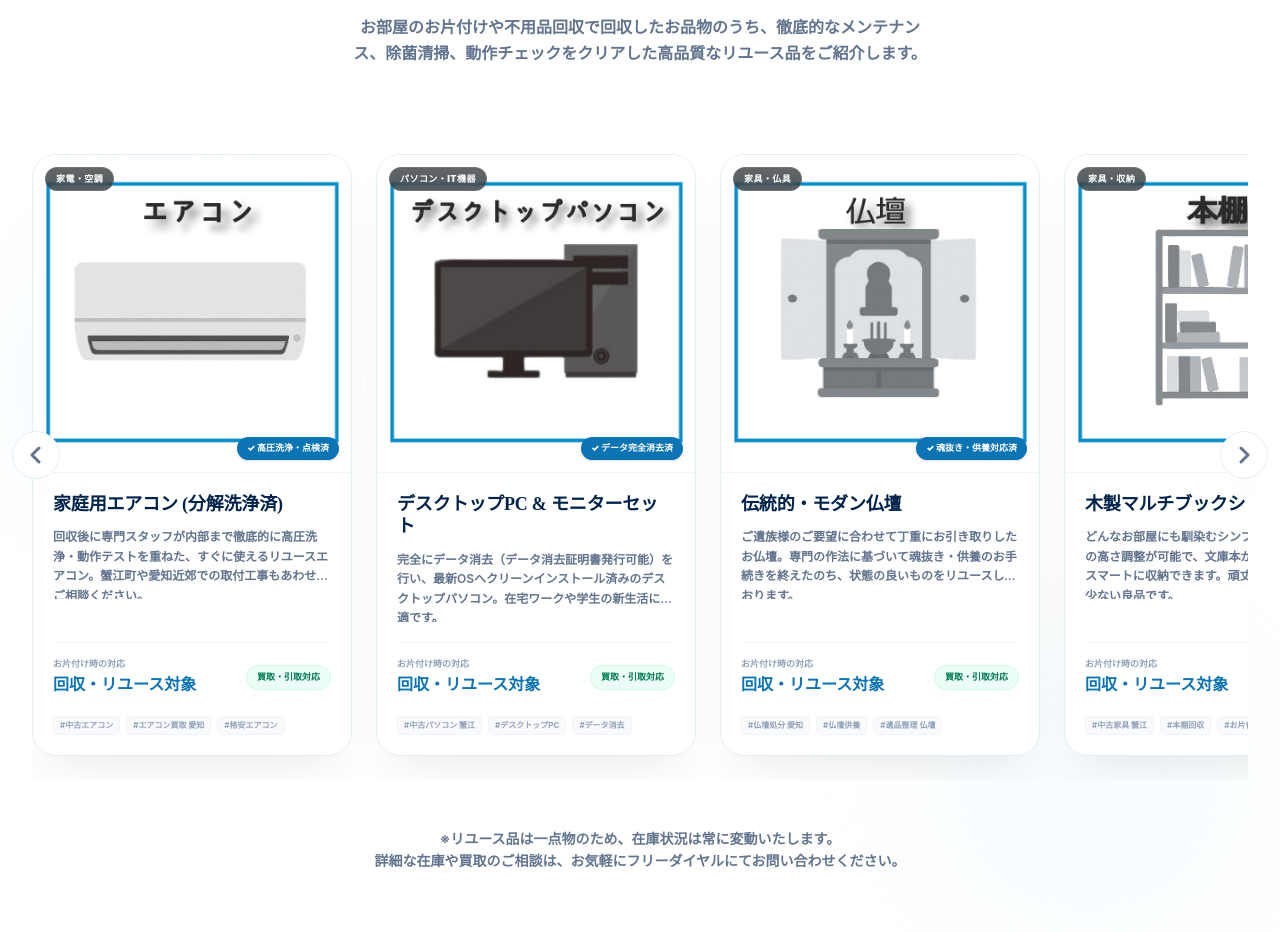
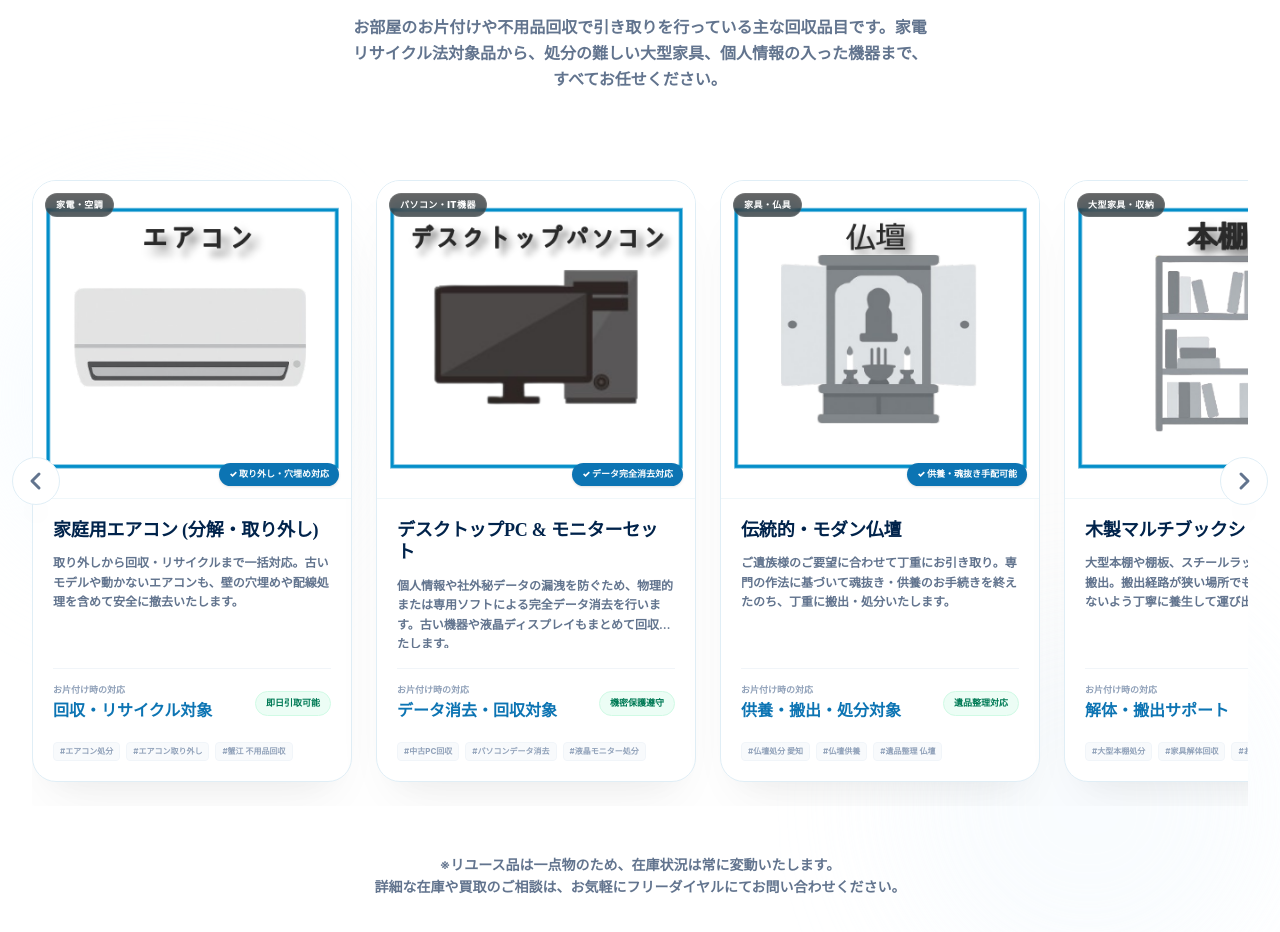
Before and after one commit to nandemoyaaoneko/aoneko, a React (Vite) app: page / in a window 1280 px wide. Shown: the part 4861-5793 px from the top of the page. Built offline with nearby package versions, Linux system fonts and the light colour scheme; a web font is replaced by a local one.

Commit message:
fix: rename reuseItems to cleanupItems, update descriptions to focus on cleanup operations, change section header to 'お片付け主要品目'

```diff
--- a/src/App.jsx
+++ b/src/App.jsx
@@ -7,116 +7,137 @@ import StickyCTA from './components/StickyCTA';
 import FloatingLineButton from './components/FloatingLineButton';
 import ScrollToTopButton from './components/ScrollToTopButton';
 
-// お片付けリユース品 (Okatatzuke Reuse Items)
-const reuseItems = [
+// お片付け主要品目 (Okatatzuke Shuyo Hinmoku)
+const cleanupItems = [
   {
-    name: "家庭用エアコン (分解洗浄済)",
+    name: "家庭用エアコン (分解・取り外し)",
     category: "家電・空調",
-    status: "高圧洗浄・点検済",
+    status: "取り外し・穴埋め対応",
     imageSrc: "/assets/reuse_aircon.png",
-    description: "回収後に専門スタッフが内部まで徹底的に高圧洗浄・動作テストを重ねた、すぐに使えるリユースエアコン。蟹江町や愛知近郊での取付工事もあわせてご相談ください。",
-    keywords: ["中古エアコン", "エアコン買取 愛知", "格安エアコン", "便利屋 設置対応"]
+    description: "取り外しから回収・リサイクルまで一括対応。古いモデルや動かないエアコンも、壁の穴埋めや配線処理を含めて安全に撤去いたします。",
+    actionText: "回収・リサイクル対象",
+    badgeText: "即日引取可能",
+    keywords: ["エアコン処分", "エアコン取り外し", "蟹江 不用品回収", "家電リサイクル"]
   },
   {
     name: "デスクトップPC & モニターセット",
     category: "パソコン・IT機器",
-    status: "データ完全消去済",
+    status: "データ完全消去対応",
     imageSrc: "/assets/reuse_pc.png",
-    description: "完全にデータ消去（データ消去証明書発行可能）を行い、最新OSへクリーンインストール済みのデスクトップパソコン。在宅ワークや学生の新生活に最適です。",
-    keywords: ["中古パソコン 蟹江", "デスクトップPC", "データ消去", "格安PCセット"]
+    description: "個人情報や社外秘データの漏洩を防ぐため、物理的または専用ソフトによる完全データ消去を行います。古い機器や液晶ディスプレイもまとめて回収いたします。",
+    actionText: "データ消去・回収対象",
+    badgeText: "機密保護遵守",
+    keywords: ["中古PC回収", "パソコンデータ消去", "液晶モニター処分", "蟹江町 IT回収"]
   },
   {
     name: "伝統的・モダン仏壇",
     category: "家具・仏具",
-    status: "魂抜き・供養対応済",
+    status: "供養・魂抜き手配可能",
     imageSrc: "/assets/reuse_butsudan.png",
-    description: "ご遺族様のご要望に合わせて丁重にお引き取りしたお仏壇。専門の作法に基づいて魂抜き・供養のお手続きを終えたのち、状態の良いものをリユースしております。",
-    keywords: ["仏壇処分 愛知", "仏壇供養", "遺品整理 仏壇", "リサイクル仏壇"]
+    description: "ご遺族様のご要望に合わせて丁重にお引き取り。専門の作法に基づいて魂抜き・供養のお手続きを終えたのち、丁重に搬出・処分いたします。",
+    actionText: "供養・搬出・処分対象",
+    badgeText: "遺品整理対応",
+    keywords: ["仏壇処分 愛知", "仏壇供養", "遺品整理 仏壇", "魂抜きお性根抜き"]
   },
   {
     name: "木製マルチブックシェルフ",
-    category: "家具・収納",
-    status: "クリーニング・傷補修済",
+    category: "大型家具・収納",
+    status: "解体・養生搬出対応",
     imageSrc: "/assets/reuse_bookshelf.png",
-    description: "どんなお部屋にも馴染むシンプルな木製本棚。棚板の高さ調整が可能で、文庫本から大型ファイルまでスマートに収納できます。頑丈な作りで傷も極めて少ない良品です。",
-    keywords: ["中古家具 蟹江", "本棚回収", "お片付け整理", "木製本棚"]
+    description: "大型本棚や棚板、スチールラックなどの家具解体・搬出。搬出経路が狭い場所でも、壁や床に傷をつけないよう丁寧に養生して運び出します。",
+    actionText: "解体・搬出サポート",
+    badgeText: "傷防止養生徹底",
+    keywords: ["大型本棚処分", "家具解体回収", "お片付け片付け", "蟹江町 家具回収"]
   },
   {
     name: "高反発プレミアムダブルマットレス",
     category: "寝具・ベッド",
-    status: "除菌・消臭スチーム済",
+    status: "ベッド解体・回収対応",
     imageSrc: "/assets/reuse_mattress.png",
-    description: "へたりの少ない高密度フォームを使用した極上の高反発マットレス。除菌・消臭スチームクリーニングを念入りに行っており、安心してお使いいただけます。",
-    keywords: ["中古マットレス", "ベッド処分", "不用品回収 寝具", "マットレス買取"]
+    description: "処分に困る大型マットレスやベッドフレームの回収。重くて搬出が困難なダブルサイズやシステムベッドも、スタッフが分解して迅速に運び出します。",
+    actionText: "搬出・処分サポート",
+    badgeText: "大型家具対応",
+    keywords: ["マットレス処分", "ベッド解体処分", "不用品回収 寝具", "粗大ゴミベッド"]
   },
   {
     name: "2ドアコンパクト冷蔵庫",
     category: "生活家電",
-    status: "動作確認・アルコール消毒済",
+    status: "リサイクル法対応回収",
     imageSrc: "/assets/reuse_fridge.png",
-    description: "一人暮らしや寝室用のサブとして大人気のサイズ。庫内の棚やパッキンまで除菌洗浄済みで、嫌なニオイも一切ありません。",
-    keywords: ["中古冷蔵庫", "一人暮らし家電", "冷蔵庫買取", "格安家電 愛知"]
+    description: "家電リサイクル法対象の冷蔵庫回収。一人暮らし用の小型サイズから、ファミリー用の大型冷蔵庫まで、面倒な手続き不要で即日引き取りに伺います。",
+    actionText: "リサイクル対象",
+    badgeText: "即日引取可能",
+    keywords: ["冷蔵庫処分", "一人暮らし家電", "冷蔵庫回収 蟹江", "家電リサイクル法"]
   },
   {
     name: "全自動縦型洗濯機 (5.0kg)",
     category: "生活家電",
-    status: "洗濯槽分解除菌洗浄済",
+    status: "水抜き・取り外し対応",
     imageSrc: "/assets/reuse_washer.png",
-    description: "徹底的にドラム裏のカビまで高圧洗浄・除菌を施した全自動洗濯機。動作確認済みで、新生活のスタートにすぐに役立ちます。",
-    keywords: ["中古洗濯機", "洗濯機回収", "愛知 家電リサイクル", "洗濯槽洗浄"]
+    description: "ドラム式や縦型の洗濯機・衣類乾燥機の取り外しと回収。給排水ホースの取り外しや水漏れ対策もしっかり行い、安全かつ迅速に搬出します。",
+    actionText: "取り外し・回収対象",
+    badgeText: "水漏れ対策万全",
+    keywords: ["洗濯機処分", "ドラム式洗濯機回収", "愛知 家電リサイクル", "洗濯機水抜き"]
   },
   {
     name: "ターンテーブル電子レンジ",
     category: "生活家電",
-    status: "動作点検・内外部消臭済",
+    status: "小型家電まとめて回収",
     imageSrc: "/assets/reuse_microwave.png",
-    description: "簡単操作で温め・解凍ができるシンプル設計。油汚れを落とし、隅々までアルコール消毒済みでお届けします。",
-    keywords: ["電子レンジ 中古", "キッチン家電", "蟹江 不用品回収", "時短家電"]
+    description: "電子レンジ、炊飯器、トースターなどの小型キッチン家電。壊れているものや汚れが目立つものでも、お片付けの際にまとめて回収可能です。",
+    actionText: "一括回収・分別対象",
+    badgeText: "壊れていてもOK",
+    keywords: ["電子レンジ回収", "キッチン家電処分", "小型家電リサイクル", "不用品回収"]
   },
   {
     name: "ファブリック2人掛けコンパクトソファ",
-    category: "家具・ソファ",
-    status: "スチームリンサー除菌済",
-    price: "4,000円〜",
+    category: "大型家具・ソファ",
+    status: "室内解体・搬出対応",
     imageSrc: "/assets/reuse_sofa.png",
-    description: "北欧風デザインが魅力的なコンパクトソファ。リンサークリーナーによるシミ抜き・高温スチーム除菌を施しています。",
-    keywords: ["中古ソファ", "ソファ処分", "リビング家具", "北欧ソファ"]
+    description: "粗大ゴミに出しにくい2人掛け・3人掛けの大型ソファや座椅子。室内のドアから通らない場合は、その場で適切に解体して安全に搬出いたします。",
+    actionText: "解体・搬出サポート",
+    badgeText: "室内解体対応",
+    keywords: ["ソファ処分 蟹江", "大型ソファ回収", "リビング家具引取", "粗大ゴミ回収"]
   },
   {
     name: "Hi-Fi高音質ステレオアンプ & スピーカー",
     category: "音響・映像機器",
-    status: "音出力テスト・動作確認済",
-    price: "10,000円〜",
+    status: "レトロ・ジャンク歓迎",
     imageSrc: "/assets/reuse_stereo.png",
-    description: "音楽愛好家から引き取った、動作確認済みの高音質ステレオアンプ。傷が少なくクリアな音質をお楽しみいただけます。",
-    keywords: ["オーディオ買取", "中古アンプ", "ステレオ回収", "音響機器リユース"]
+    description: "ステレオアンプ、大型スピーカー、レコードプレーヤーなどの音響機器やAV機器。古いレトロオーディオや動かないジャンク品も喜んで回収します。",
+    actionText: "回収・リユース対象",
+    badgeText: "レトロ音響歓迎",
+    keywords: ["オーディオ買取", "アンプ処分", "スピーカー回収", "遺品整理カメラ"]
   },
   {
     name: "天然木ローテーブル",
     category: "家具・テーブル",
-    status: "天板研磨・オイル仕上げ済",
-    price: "3,000円〜",
+    status: "大天板・金属脚対応",
     imageSrc: "/assets/reuse_table.png",
-    description: "木の温もりが感じられる折りたたみ式センターテーブル。表面の細かな擦れ跡は補修済みで、ヴィンテージの風合いがあります。",
-    keywords: ["中古テーブル", "ローテーブル", "家具引取", "天然木テーブル"]
+    description: "ダイニングテーブル、ガラステーブル、学習机などの引き取り。処分に手間がかかる大きな天板や金属脚の家具も、すべて一括で片付け対応いたします。",
+    actionText: "一括搬出・解体対象",
+    badgeText: "分別お任せOK",
+    keywords: ["テーブル処分", "ローテーブル回収", "学習机引き取り", "家具片付け"]
   },
   {
     name: "高速SSD搭載ノートPC",
     category: "パソコン・IT機器",
-    status: "OSクリーンインストール済",
-    price: "15,000円〜",
+    status: "小型デバイス消去対応",
     imageSrc: "/assets/reuse_laptop.png",
-    description: "薄型・軽量で持ち運びに便利なノートパソコン。最新オフィスソフト動作確認済みで、レポート作成やネットサーフィンに最適。",
-    keywords: ["中古ノートPC", "パソコン買取", "データ消去", "格安ノートPC"]
+    description: "使わなくなったノートパソコン、タブレット、スマートフォン。ハードディスクや内部メモリのデータ消去からリサイクルまで安心のワンストップ対応。",
+    actionText: "データ消去・リサイクル",
+    badgeText: "個人情報保護",
+    keywords: ["ノートPC処分", "スマホ回収", "データ消去証明", "小型家電回収"]
   },
   {
     name: "LEDマルチアングルデスクライト",
     category: "照明器具",
-    status: "点灯確認・クリーニング済",
-    price: "1,500円〜",
+    status: "取り外し・分別対応",
     imageSrc: "/assets/reuse_lamp.png",
-    description: "無段階調光・角度調整が可能な目に優しいLEDデスクランプ。デスクワークやベッドサイドでの読書に非常に便利です。",
-    keywords: ["中古照明", "LEDライト", "省エネ家電", "デスクランプ"]
+    description: "シーリングライト、デスクランプ、蛍光灯器具などの照明器具全般。電球の分別や天井からの取り外し作業も、安全のためにプロにお任せください。",
+    actionText: "取り外し・分別対象",
+    badgeText: "高所作業対応",
+    keywords: ["照明処分", "蛍光灯回収", "天井ライト取り外し", "電気器具片付け"]
   }
 ];
 
@@ -905,7 +926,7 @@ export default function App() {
           </div>
         </section>
 
-        {/* お片付け 主なリユース対象品目 Section */}
+        {/* お片付け主要品目 Section */}
         <section className="py-24 bg-white relative overflow-hidden" id="reuse">
           {/* Background decoration */}
           <div className="absolute top-1/2 left-0 w-80 h-80 bg-sky-50 rounded-full blur-3xl opacity-60 pointer-events-none -translate-y-1/2" />
@@ -915,14 +936,14 @@ export default function App() {
             {/* Section Header */}
             <div className="text-center max-w-3xl mx-auto mb-16">
               <span className="inline-block bg-[#EAF5FC] text-[#0C74B3] text-xs font-black px-4 py-1.5 rounded-full mb-4 tracking-wider uppercase">
-                お片付け 主なリユース対象品目
+                お片付け主要品目
               </span>
               <h2 className="text-3xl sm:text-4xl font-black text-jeimas-blue-dark tracking-[-0.02em]">
-                お片付け 主なリユース対象品目
+                お片付け主要品目
               </h2>
               <div className="h-1.5 w-16 bg-[#0C74B3] mx-auto mt-4 rounded-full" />
               <p className="text-sm sm:text-base text-slate-500 mt-4 font-bold max-w-xl mx-auto leading-relaxed">
-                お部屋のお片付けや不用品回収で回収したお品物のうち、徹底的なメンテナンス、除菌清掃、動作チェックをクリアした高品質なリユース品をご紹介します。
+                お部屋のお片付けや不用品回収で引き取りを行っている主な回収品目です。家電リサイクル法対象品から、処分の難しい大型家具、個人情報の入った機器まで、すべてお任せください。
               </p>
             </div>
 
@@ -955,7 +976,7 @@ export default function App() {
                 ref={galleryRef}
                 className="flex gap-6 overflow-x-auto py-6 px-2 scroll-smooth snap-x snap-mandatory scrollbar-none [scrollbar-width:none] [&::-webkit-scrollbar]:hidden"
               >
-                {reuseItems.map((item, idx) => (
+                {cleanupItems.map((item, idx) => (
                   <div
                     key={idx}
                     className="w-[280px] sm:w-[320px] shrink-0 snap-start bg-white rounded-[24px] border border-[#E0EEF6] shadow-premium hover:shadow-lg hover:border-[#0C74B3]/25 transition-all duration-300 flex flex-col justify-between overflow-hidden group/card"
@@ -965,7 +986,7 @@ export default function App() {
                       <div className="relative aspect-square w-full bg-white overflow-hidden border-b border-[#F0F7FA] p-3 flex items-center justify-center">
                         <img
                           src={item.imageSrc}
-                          alt={`何でも屋 青ねこ リユース品 - ${item.name}`}
+                          alt={`何でも屋 青ねこ 回収品 - ${item.name}`}
                           className="max-w-full max-h-full object-contain"
                         />
                         {/* Category Badge */}
@@ -997,10 +1018,10 @@ export default function App() {
                       <div className="flex items-center justify-between">
                         <div className="text-left">
                           <p className="text-[9px] text-slate-400 font-bold leading-none">お片付け時の対応</p>
-                          <p className="text-sm sm:text-base font-black text-[#0C74B3] mt-1">回収・リユース対象</p>
+                          <p className="text-sm sm:text-base font-black text-[#0C74B3] mt-1">{item.actionText}</p>
                         </div>
                         <span className="text-[9px] text-emerald-700 bg-emerald-50 px-2.5 py-1 rounded-full font-bold border border-emerald-100">
-                          買取・引取対応
+                          {item.badgeText}
                         </span>
                       </div>
 
```
